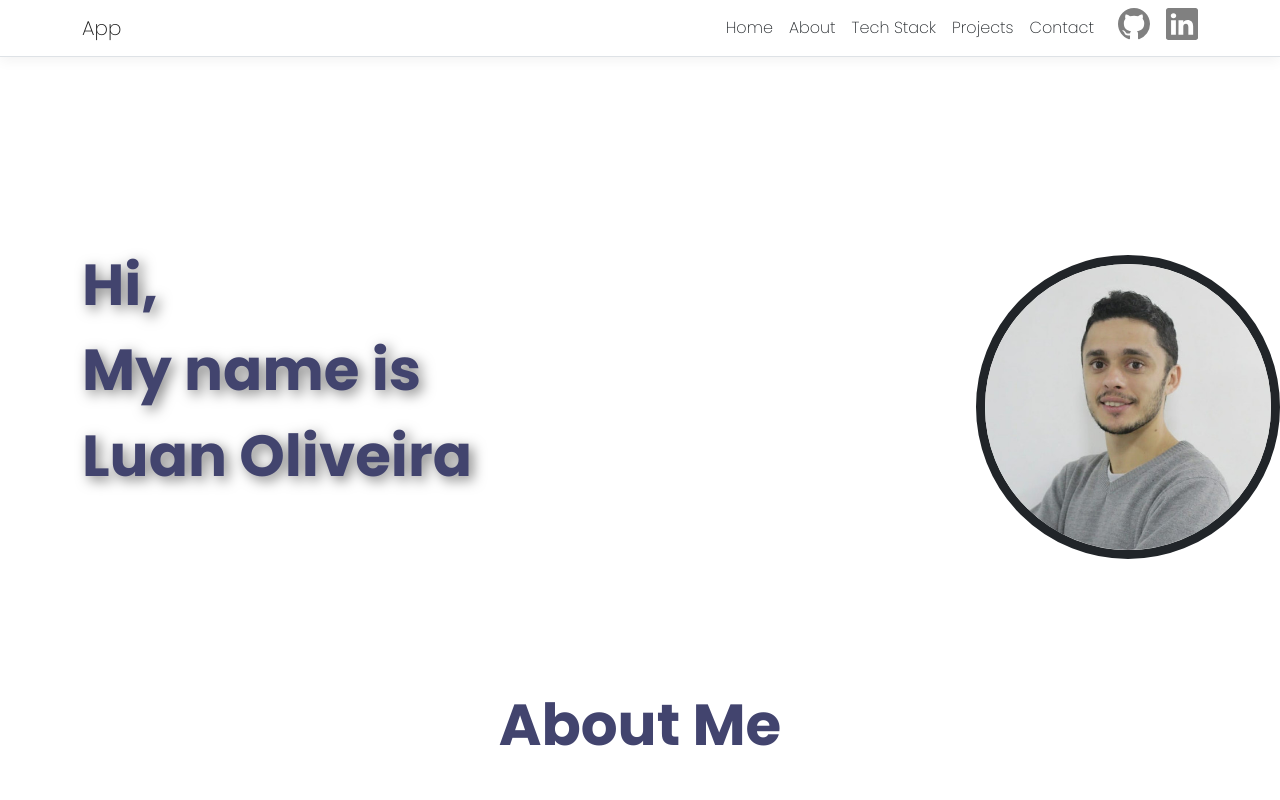
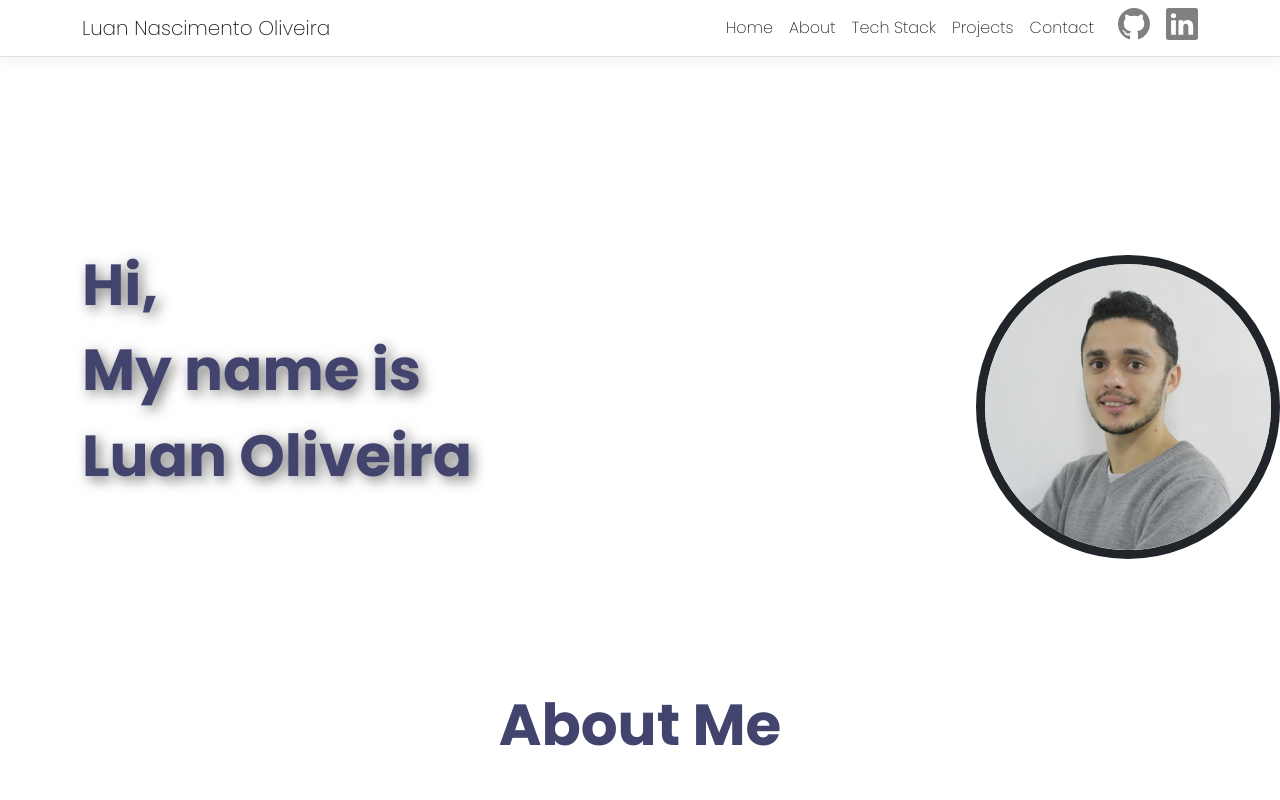
Before and after one commit to luanoliveiradasilva/Portfolio, an Angular app: page /#/ in a window 1280 px wide. Shown: the top 800 px of the page. Built offline with nearby package versions, Linux system fonts and the light colour scheme.

Commit message:
adjust index portfolio

```diff
--- a/src/app/components/home/home.component.html
+++ b/src/app/components/home/home.component.html
@@ -7,7 +7,7 @@
         </h1>
     </div>
     <div>
-        <figure><img [src]="pathImage" /></figure>
+        <figure *ngFor="let pathImages of pathImage"><img [src]="'assets/images/' + pathImages" [alt]="pathImages"/></figure>
     </div>
 </section>
 <section id="about" class="marginTop"><app-about></app-about></section>
--- a/src/app/components/home/home.component.ts
+++ b/src/app/components/home/home.component.ts
@@ -7,9 +7,11 @@ import { Component, OnInit } from '@angular/core';
 })
 export class HomeComponent {
 
-  pathImage: string;
+  pathImage: string[] = [];
+
 
   constructor() {
-    this.pathImage = '../assets/images/1533563262507.jpeg';
+    this.pathImage.push(
+      '1533563262507.jpeg');
   }
 }
--- a/src/app/components/nav-menu/nav-menu.component.html
+++ b/src/app/components/nav-menu/nav-menu.component.html
@@ -1,7 +1,7 @@
 <header>
   <nav class="navbar navbar-expand-sm navbar-toggleable-sm navbar-light bg-white border-bottom box-shadow mb-3">
     <div class="container">
-      <a class="navbar-brand" [routerLink]="['/']">App</a>
+      <a class="navbar-brand" [routerLink]="['/']">Luan Nascimento Oliveira</a>
       <button class="navbar-toggler" type="button" data-toggle="collapse" data-target=".navbar-collapse"
         aria-label="Toggle navigation" [attr.aria-expanded]="isExpanded" (click)="toggle()">
         <span class="navbar-toggler-icon"></span>
--- a/src/app/components/tech-stack/tech-stack.component.ts
+++ b/src/app/components/tech-stack/tech-stack.component.ts
@@ -23,8 +23,4 @@ export class TechStackComponent {
       'aws.svg',
       'docker.svg');
   }
-
-  //TODO retornar para adicionar via encapsulamento e ou injecao de dependencia.
-  //TODO ajustar para que os nomes dos arquivos não fiquem na mesma pasta.
-
 }
```
